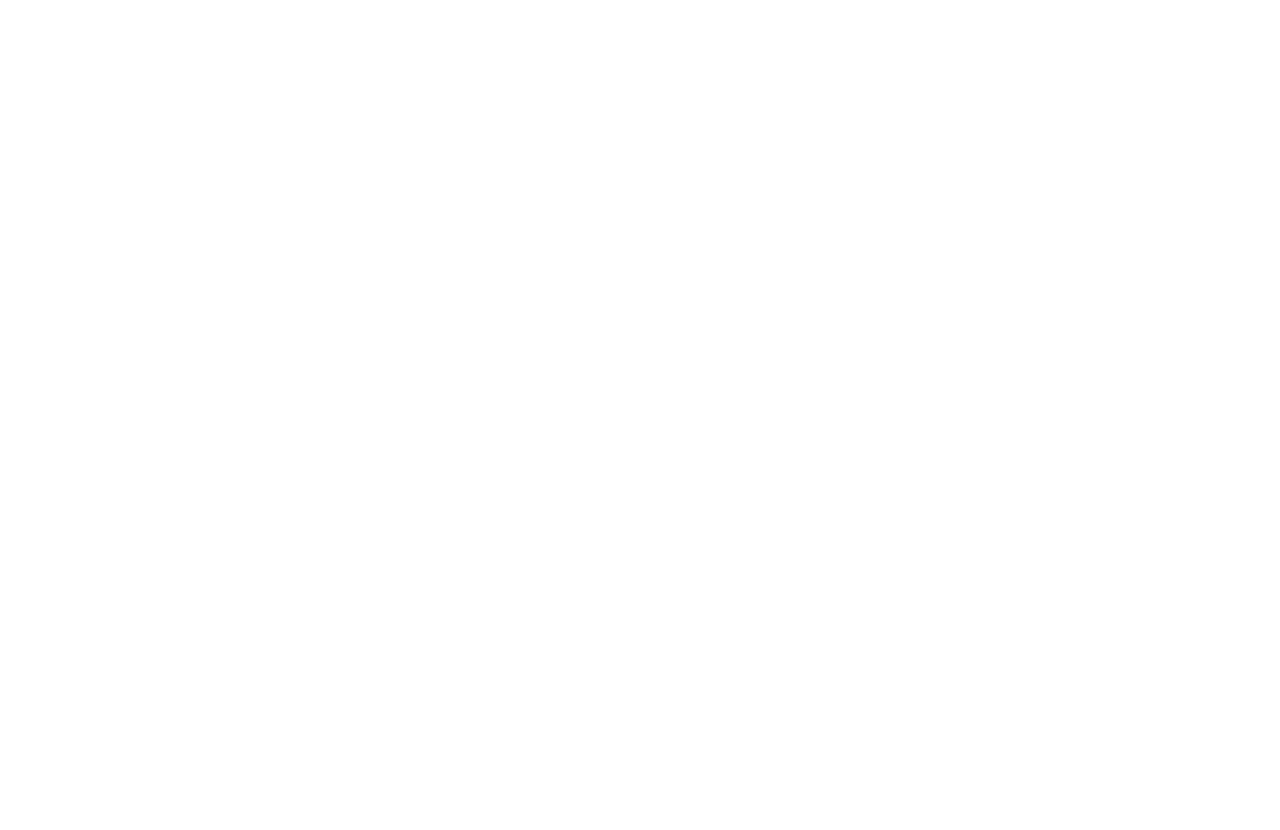
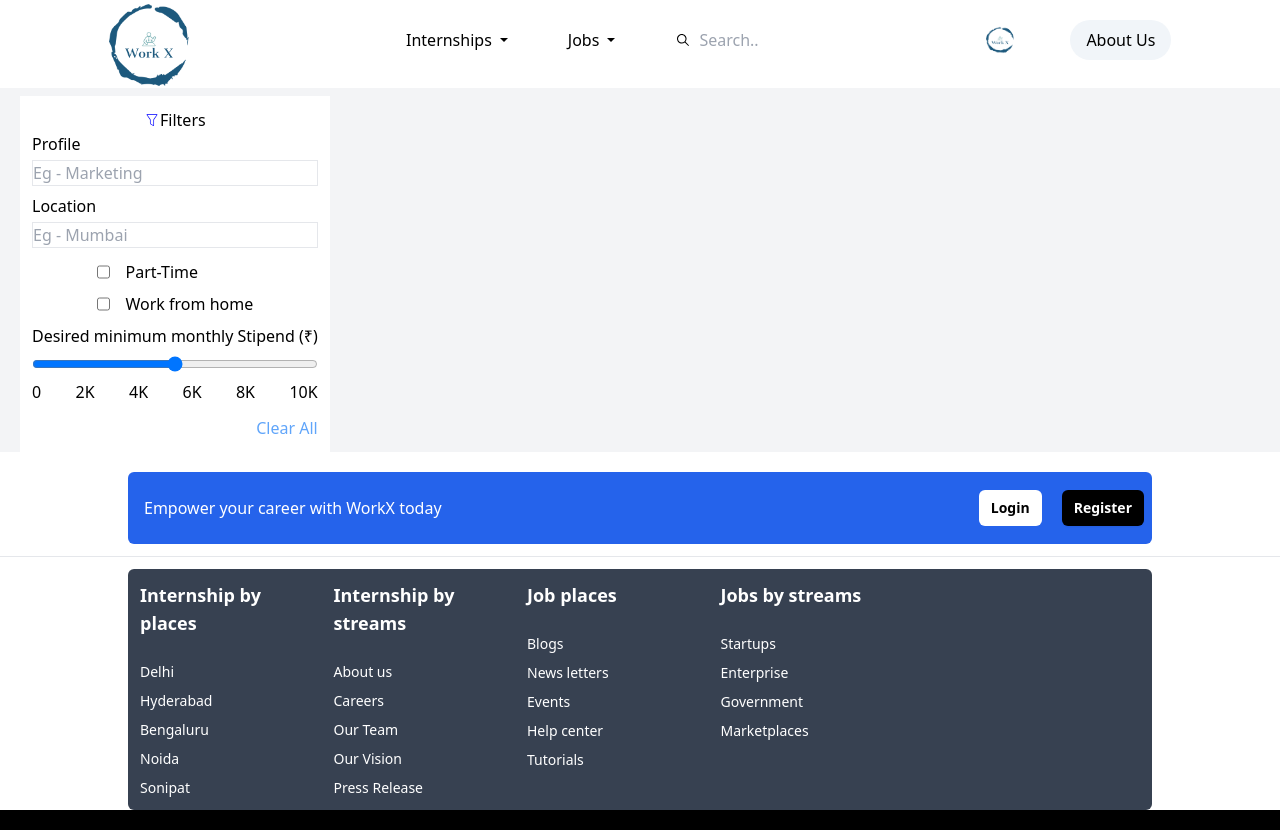
Before and after one commit to Rishav-01/WorkX, a React (Vite) app in the folder client/: page /internships in a window 1280 px wide. Before the commit this address had no page. Before the commit the page ends 800 px from the top, so only its background shows below. Built offline with nearby package versions, Linux system fonts and the light colour scheme.

Commit message:
made and designed internships page

```diff
--- a/client/src/App.jsx
+++ b/client/src/App.jsx
@@ -7,6 +7,7 @@
 import RecruiterSignup from "./pages/RecruiterSignup";
 import User from "./pages/User";
 import Footer from "./components/footer/Footer";
+import Internships from "./pages/Internships";
 
 export default function App() {
   return (
@@ -18,6 +19,7 @@
         <Route path="/recruiter" element={<Recruiter />} />
         <Route path="/recruiter-login" element={<RecruiterLogin />} />
         <Route path="/recruiter-signup" element={<RecruiterSignup />} />
+        <Route path="/internships" element={<Internships />} />
         <Route path="/user" element={<User />} />
       </Routes>
     </BrowserRouter>
--- a/client/src/components/Navbar.jsx
+++ b/client/src/components/Navbar.jsx
@@ -8,7 +8,7 @@
 import JobsDropdown from "./dropdown/JobsDropdown";
 
 const Navbar = () => {
-  const user = null,
+  const user = 1,
     recruiter = null; // use context here
   const isAboveSmallScreens = useMediaQuery("(min-width: 768px)");
   const [isInternshipsVisible, setIsIntershipsVisible] = useState(false);
@@ -44,7 +44,7 @@
                     onMouseEnter={toggleVisibleInternships}
                     onClick={() => setIsIntershipsVisible(false)}
                   >
-                    <p>Internships</p>
+                    <Link to={"/internships"}>Internships</Link>
                     <IoMdArrowDropdown />
                     {/* Internships dropdown */}
                     {isInternshipsVisible && <InternshipsDropdown />}
--- a/client/src/components/SidebarComponent.jsx
+++ b/client/src/components/SidebarComponent.jsx
@@ -2,6 +2,7 @@
 import { IoMdHome, IoIosMenu } from "react-icons/io";
 import { CgProfile } from "react-icons/cg";
 import { RxCross2 } from "react-icons/rx";
+import { Link } from "react-router-dom";
 
 const SidebarComponent = ({ user }) => {
   const [sidebarOpen, setSidebarOpen] = useState(false);
@@ -39,18 +40,18 @@
             <>
               <li className="flex gap-x-1 items-center rounded hover:shadow hover:bg-blue-500 my-1 p-1">
                 <IoMdHome className="inline-block" size={15} />
-                <a href="/">Home</a>
+                <Link href="/">Home</Link>
               </li>
               <li className="my-1 rounded hover:shadow hover:bg-blue-500 p-1">
-                <a href="/">Internships</a>
+                <Link to="/internships">Internships</Link>
               </li>
               <li className="my-1 rounded hover:shadow hover:bg-blue-500 p-1">
-                <a href="/">Jobs</a>
+                <Link href="/">Jobs</Link>
               </li>
 
               <li className="flex gap-x-1 items-center my-1 rounded hover:shadow hover:bg-blue-500 p-1">
                 <CgProfile />
-                <a href="/">Profile</a>
+                <Link href="/">Profile</Link>
               </li>
             </>
           ) : (
--- a/client/src/components/internships/InternshipCard.jsx
+++ b/client/src/components/internships/InternshipCard.jsx
@@ -2,9 +2,9 @@
 
 const InternshipCard = ({ title, company, location, salary, duration }) => {
   return (
-    <div className="max-w-60 rounded-md border mt-5 cursor-pointer hover:scale-105 transition duration-200">
+    <div className="max-w-64 rounded-md border mt-5 cursor-pointer hover:scale-105 transition duration-200">
       <div className="p-4">
-        <div className="w-52">
+        <div className="w-56">
           <div className="flex gap-1 items-center">
             <h2 className="text-xs font-semibold">{title}</h2>
             <IoIosTrendingUp size={20} />
--- /dev/null
+++ b/client/src/pages/Internships.jsx
@@ -0,0 +1,65 @@
+import React from "react";
+import Navbar from "../components/Navbar";
+import Footer from "../components/footer/Footer";
+import { CiFilter } from "react-icons/ci";
+
+const Internships = () => {
+  return (
+    <>
+      <Navbar />
+      <div className="flex my-2 bg-gray-100">
+        {/* Filters section  */}
+        <div className="max-w-1/6 bg-white mt-2 p-3 text-wrap ml-5 flex flex-col">
+          <p className="text-center flex items-center justify-center">
+            <CiFilter color="blue" />
+            Filters
+          </p>
+          <div className="flex flex-col gap-1">
+            <p>Profile</p>
+            <input
+              type="text"
+              className="border"
+              placeholder="Eg - Marketing"
+            />
+          </div>
+          <div className="mt-2 flex flex-col gap-1">
+            <p>Location</p>
+            <input type="text" className="border" placeholder="Eg - Mumbai" />
+          </div>
+
+          <div className="flex mt-3 mx-auto flex-col items-start justify-center gap-2">
+            <div className="flex gap-4">
+              <input type="checkbox" id="part-time" />
+              <label htmlFor="part-time">Part-Time</label>
+            </div>
+            <div className="flex gap-4">
+              <input type="checkbox" id="work-from-home" />
+              <label htmlFor="work-from-home">Work from home</label>
+            </div>
+          </div>
+          <div className="mt-2 flex flex-col gap-2">
+            <p>Desired minimum monthly Stipend (&#8377;)</p>
+            <input type="range" id="stipend-range" />
+            <label htmlFor="stipend-range" className="flex justify-between">
+              <p>0</p>
+              <p>2K</p>
+              <p>4K</p>
+              <p>6K</p>
+              <p>8K</p>
+              <p>10K</p>
+            </label>
+          </div>
+          <p className="mt-3 cursor-pointer text-end text-blue-400">
+            Clear All
+          </p>
+        </div>
+
+        {/* Internships card showcase section  */}
+        <div></div>
+      </div>
+      <Footer />
+    </>
+  );
+};
+
+export default Internships;
```
